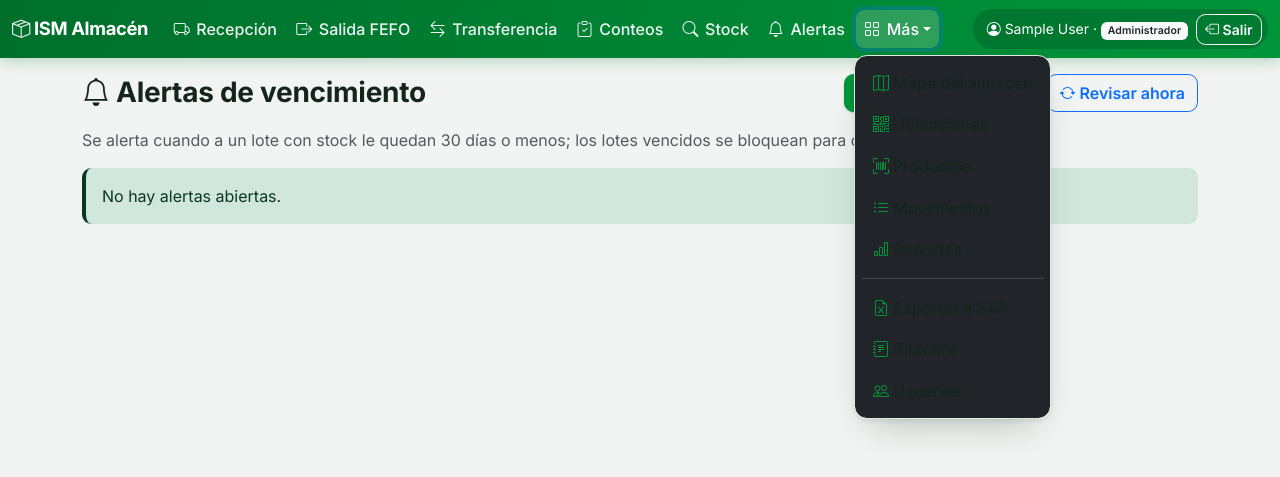
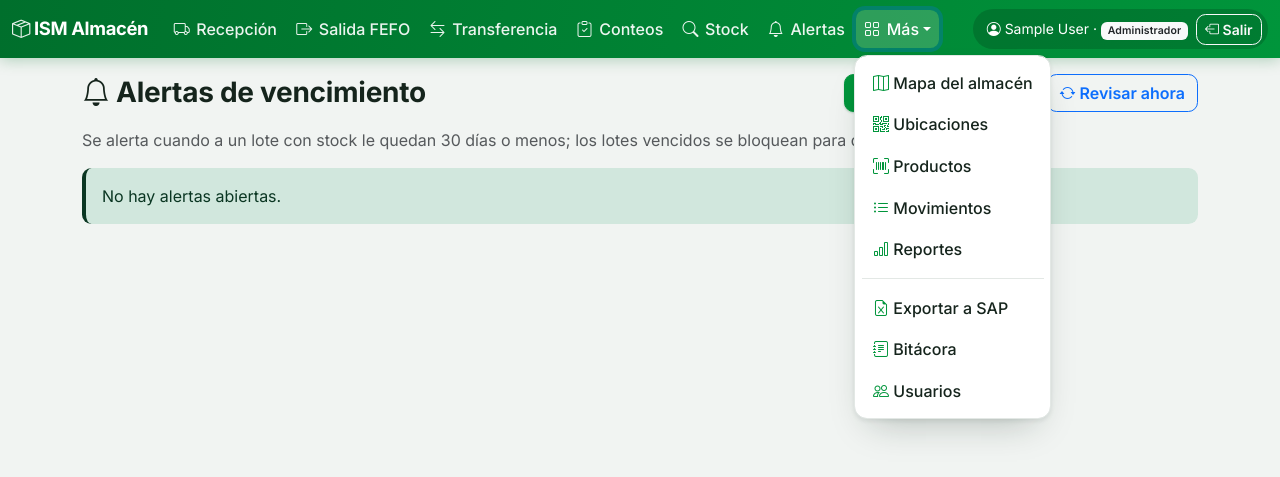
Before and after one commit to ArturoCutipa/control-almacenamiento-ism, a Django app: page /alertas/ in a window 1280 px wide, after a click on "Más". Shown: the top 477 px of the page. Run offline with Django 5.2, Linux system fonts and the light colour scheme; the visitor is signed in with stand-in values (Sample User, id 1); data comes from the database, SQL or seed files in the repository; data that the repository does not hold is empty; parts of the project's set-up code (start-up, migrations or seed data) failed here and were passed over; some libraries are stand-ins or nearby versions.

Commit message:
fix(ui): menu desplegable Mas en tema claro para que el texto se lea

```diff
--- a/static/css/app.css
+++ b/static/css/app.css
@@ -67,7 +67,20 @@ a { text-decoration-thickness: .08em; text-underline-offset: .18em; }
 .barra-ism .navbar-toggler { border-color: rgba(255, 255, 255, .5); }
 .barra-ism .navbar-toggler:focus { box-shadow: 0 0 0 .2rem rgba(255, 255, 255, .25); }
 
+/* El menú desplegable va SIEMPRE en claro: la barra usa data-bs-theme="dark" y, sin
+   esto, Bootstrap 5.3 lo pinta con fondo oscuro y el texto queda ilegible. */
 .barra-ism .dropdown-menu {
+  --bs-dropdown-bg: #fff;
+  --bs-dropdown-color: var(--ism-tinta);
+  --bs-dropdown-link-color: var(--ism-tinta);
+  --bs-dropdown-link-hover-bg: var(--ism-verde-claro);
+  --bs-dropdown-link-hover-color: var(--ism-verde-oscuro);
+  --bs-dropdown-link-active-bg: var(--ism-verde);
+  --bs-dropdown-link-active-color: #fff;
+  --bs-dropdown-divider-bg: var(--ism-borde);
+  --bs-dropdown-header-color: #5d6b63;
+  background-color: #fff;
+  color: var(--ism-tinta);
   border: 1px solid var(--ism-borde);
   border-radius: .8rem;
   box-shadow: var(--ism-sombra-alta);
@@ -79,10 +92,17 @@ a { text-decoration-thickness: .08em; text-underline-offset: .18em; }
   padding: .55rem .7rem;
   font-weight: 500;
   color: var(--ism-tinta);
+  background-color: transparent;
 }
 .barra-ism .dropdown-item:hover,
-.barra-ism .dropdown-item:focus { background: var(--ism-verde-claro); color: var(--ism-verde-oscuro); }
+.barra-ism .dropdown-item:focus {
+  background-color: var(--ism-verde-claro);
+  color: var(--ism-verde-oscuro);
+}
+.barra-ism .dropdown-item:active { background-color: var(--ism-verde); color: #fff; }
+.barra-ism .dropdown-item:active .bi { color: #fff; }
 .barra-ism .dropdown-item .bi { width: 1.3rem; color: var(--ism-verde); }
+.barra-ism .dropdown-divider { border-top-color: var(--ism-borde); opacity: 1; }
 
 /* Bloque del usuario a la derecha */
 .barra-ism .usuario-sesion {
--- a/templates/base.html
+++ b/templates/base.html
@@ -33,7 +33,7 @@
         <li class="nav-item"><a class="nav-link" href="{% url 'alertas:lista' %}"><i class="bi bi-bell"></i> Alertas</a></li>
         <li class="nav-item dropdown">
           <a class="nav-link dropdown-toggle" href="#" role="button" data-bs-toggle="dropdown" aria-expanded="false"><i class="bi bi-grid"></i> Más</a>
-          <ul class="dropdown-menu">
+          <ul class="dropdown-menu" data-bs-theme="light">
             <li><a class="dropdown-item" href="{% url 'ubicaciones:mapa' %}"><i class="bi bi-map"></i> Mapa del almacén</a></li>
             <li><a class="dropdown-item" href="{% url 'ubicaciones:lista' %}"><i class="bi bi-qr-code"></i> Ubicaciones</a></li>
             <li><a class="dropdown-item" href="{% url 'catalogo:lista' %}"><i class="bi bi-upc-scan"></i> Productos</a></li>
```
